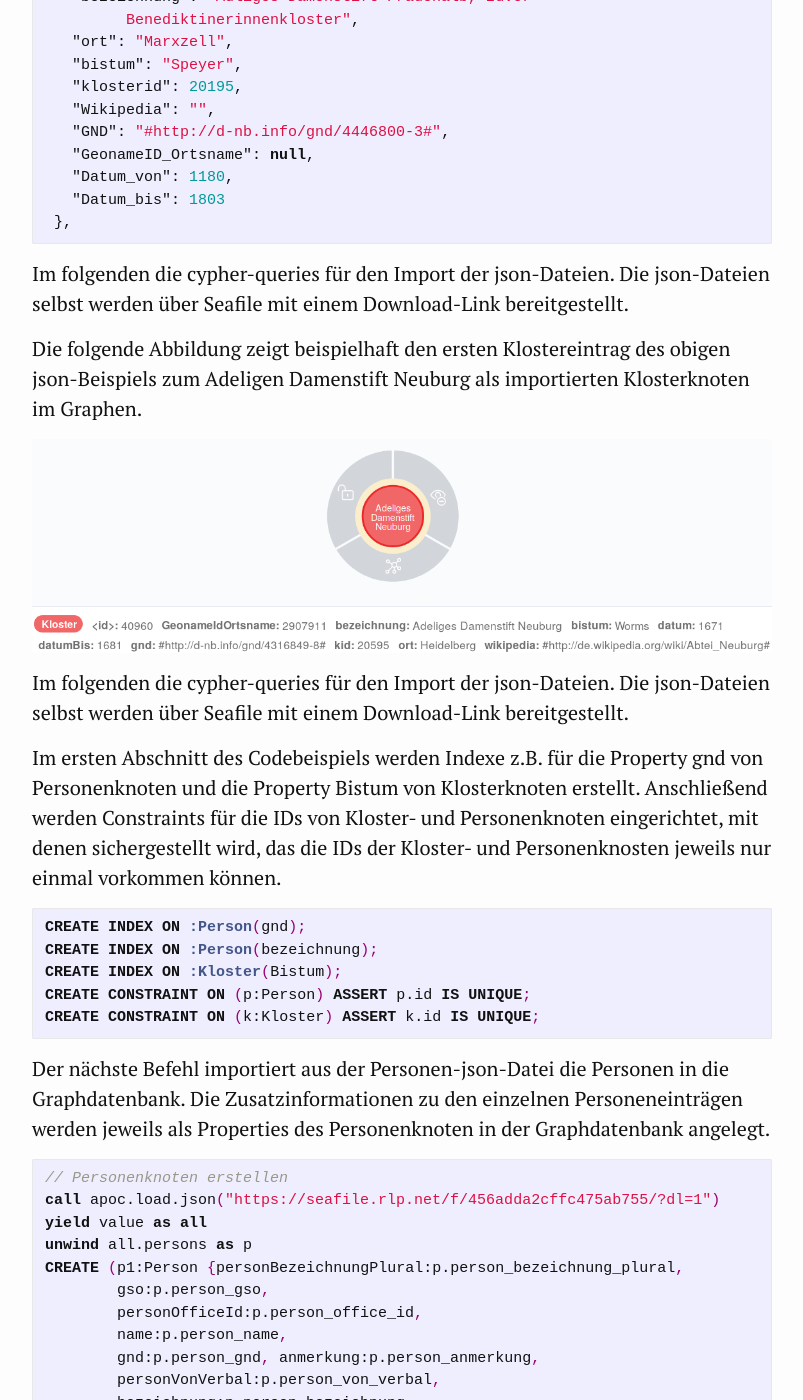
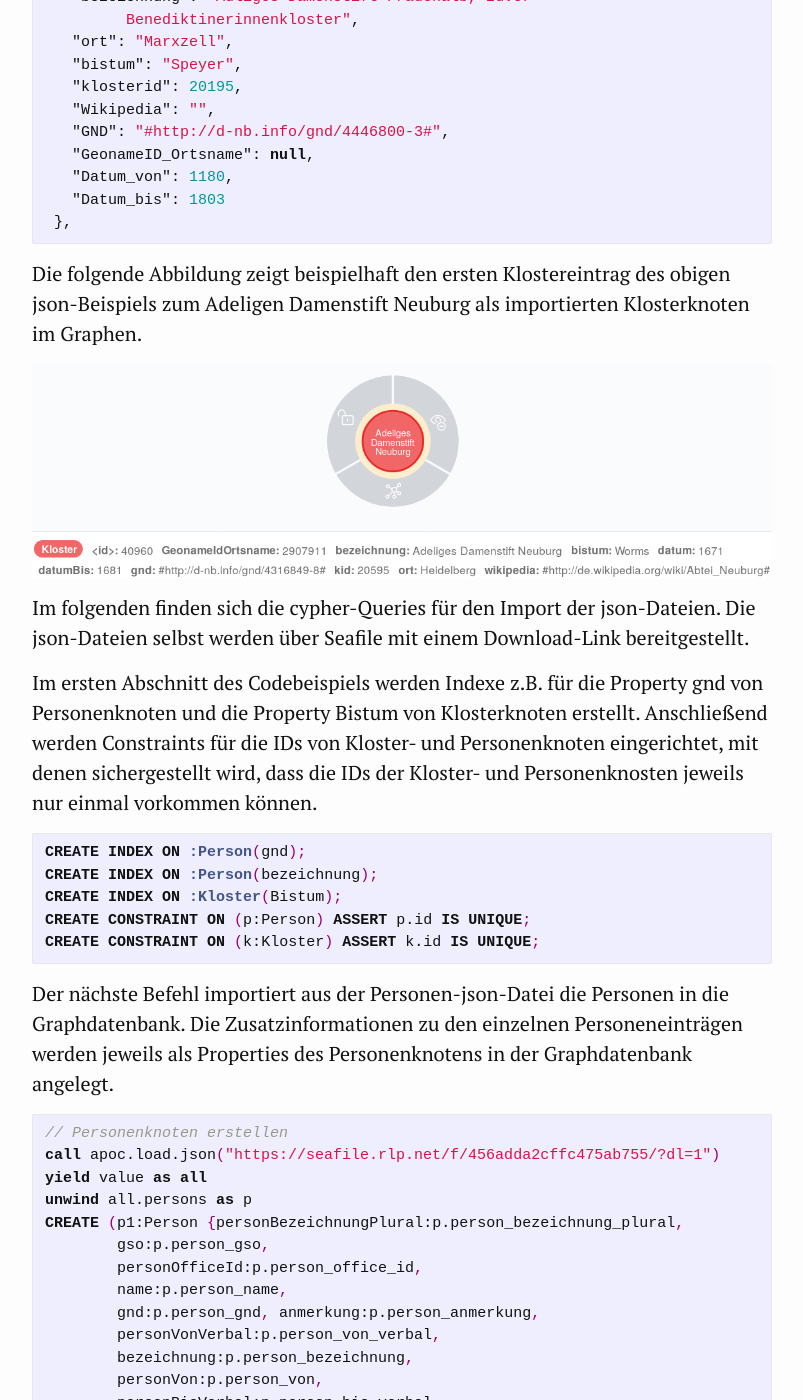
Before and after one commit to kuczera/Graphentechnologien, a Jekyll site: the page built from docs/70_JSON-Import_Germania_Sacra.md, in a window 1280 px wide and 1400 px high, scrolled down 3054 px. Shown: the whole window, without its empty margins (238-1041 px from the left). Built offline with Jekyll 4.4.1, drawn with Linux system fonts in a browser that asks for light colours; some of the changed text lies outside the part shown.

Commit message:
Tippfehler korrigiert

````diff
--- a/docs/70_JSON-Import_Germania_Sacra.md
+++ b/docs/70_JSON-Import_Germania_Sacra.md
@@ -113,15 +113,13 @@ Die folgende Abbildung zeigt die ersten drei Einträge der JSON-Datei mit den An
  },
 ```
 
-Im folgenden die cypher-queries für den Import der json-Dateien. Die json-Dateien selbst werden über Seafile mit einem Download-Link bereitgestellt.
-
 Die folgende Abbildung zeigt beispielhaft den ersten Klostereintrag des obigen json-Beispiels zum Adeligen Damenstift Neuburg als importierten Klosterknoten im Graphen.
 
 ![Klosterknoten des Adeligen Damenstifts Neuburg in der Graphdatenbank](Bilder/Germania-Sacra-Klosterknoten.png)
 
-Im folgenden die cypher-queries für den Import der json-Dateien. Die json-Dateien selbst werden über Seafile mit einem Download-Link bereitgestellt.
+Im folgenden finden sich die cypher-Queries für den Import der json-Dateien. Die json-Dateien selbst werden über Seafile mit einem Download-Link bereitgestellt.
 
-Im ersten Abschnitt des Codebeispiels werden Indexe z.B. für die Property gnd von Personenknoten und die Property Bistum von Klosterknoten erstellt. Anschließend werden Constraints für die IDs von Kloster- und Personenknoten eingerichtet, mit denen sichergestellt wird, das die IDs der Kloster- und Personenknosten jeweils nur einmal vorkommen können.
+Im ersten Abschnitt des Codebeispiels werden Indexe z.B. für die Property gnd von Personenknoten und die Property Bistum von Klosterknoten erstellt. Anschließend werden Constraints für die IDs von Kloster- und Personenknoten eingerichtet, mit denen sichergestellt wird, dass die IDs der Kloster- und Personenknosten jeweils nur einmal vorkommen können.
 
 ```cypher
 CREATE INDEX ON :Person(gnd);
@@ -131,7 +129,7 @@ CREATE CONSTRAINT ON (p:Person) ASSERT p.id IS UNIQUE;
 CREATE CONSTRAINT ON (k:Kloster) ASSERT k.id IS UNIQUE;
 ```
 
-Der nächste Befehl importiert aus der Personen-json-Datei die Personen in die Graphdatenbank. Die Zusatzinformationen zu den einzelnen Personeneinträgen werden jeweils als Properties des Personenknoten in der Graphdatenbank angelegt.
+Der nächste Befehl importiert aus der Personen-json-Datei die Personen in die Graphdatenbank. Die Zusatzinformationen zu den einzelnen Personeneinträgen werden jeweils als Properties des Personenknotens in der Graphdatenbank angelegt.
 
 ```cypher
 // Personenknoten erstellen
@@ -167,7 +165,7 @@ wikipedia:k.Wikipedia, datumBis:k.Datum_bis, kid:k.klosterid, gnd:k.GND})
 RETURN count(kl);
 ```
 
-Die Zugehörigkeit eines Klosters zu einem Bistum ist in der Eigenschaft Bistum bei den jeweiligen Klosterknoten gespeichert. Aus dieser Information werden in diesem Query die Bistumsknoten erstellt und die Klosterknoten den jeweiligen Bistumsknoten zugeordnet.
+Die Zugehörigkeit eines Klosters zu einem Bistum ist in der Eigenschaft Bistum der jeweiligen Klosterknoten gespeichert. Aus dieser Information werden in diesem Query die Bistumsknoten erstellt und die Klosterknoten den jeweiligen Bistumsknoten zugeordnet.
 
 ```cypher
 // Bistumsknoten erstellen
````
Also changed, not shown: other parts of docs/70_JSON-Import_Germania_Sacra.md (+1 -1 lines).
